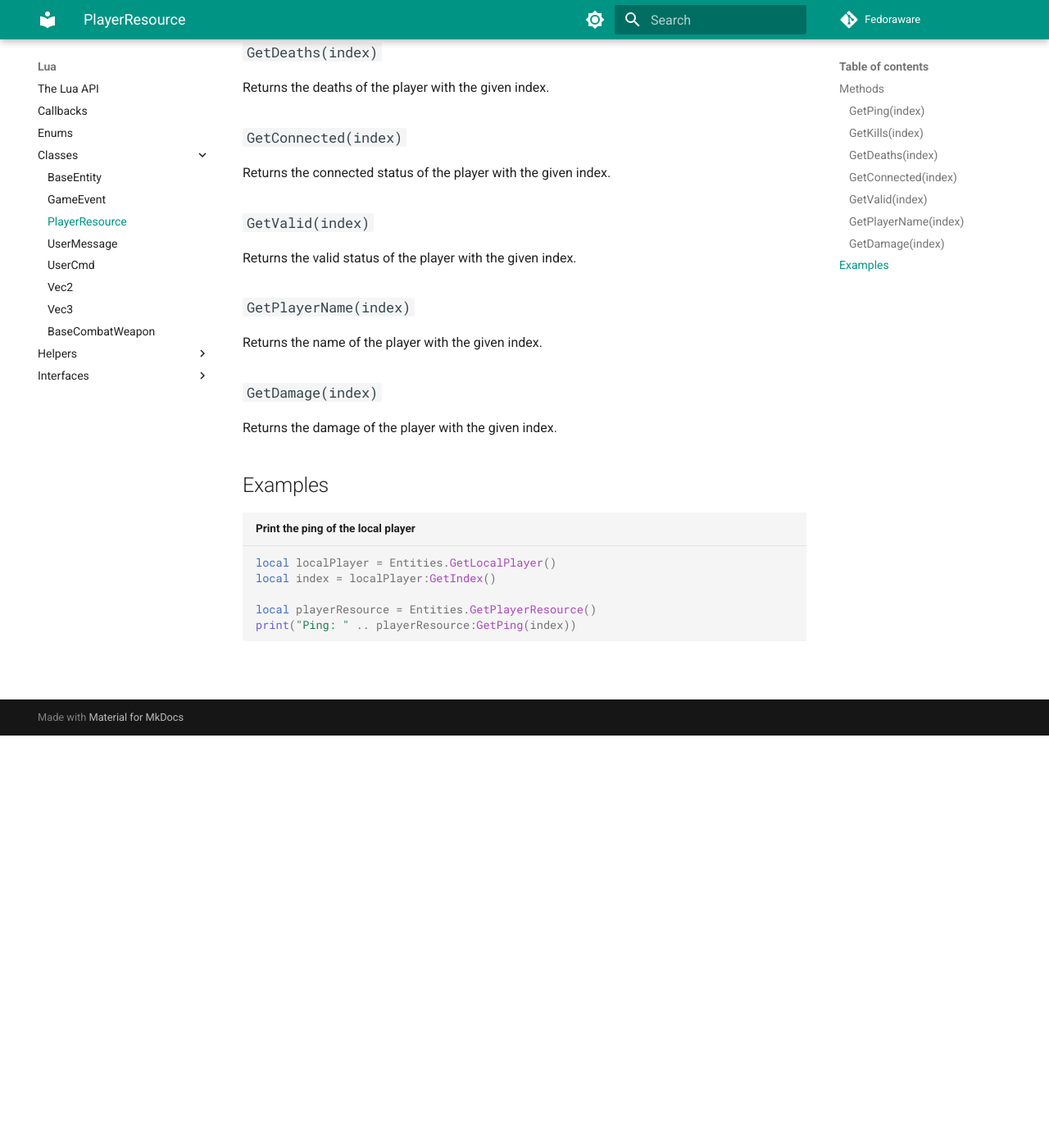
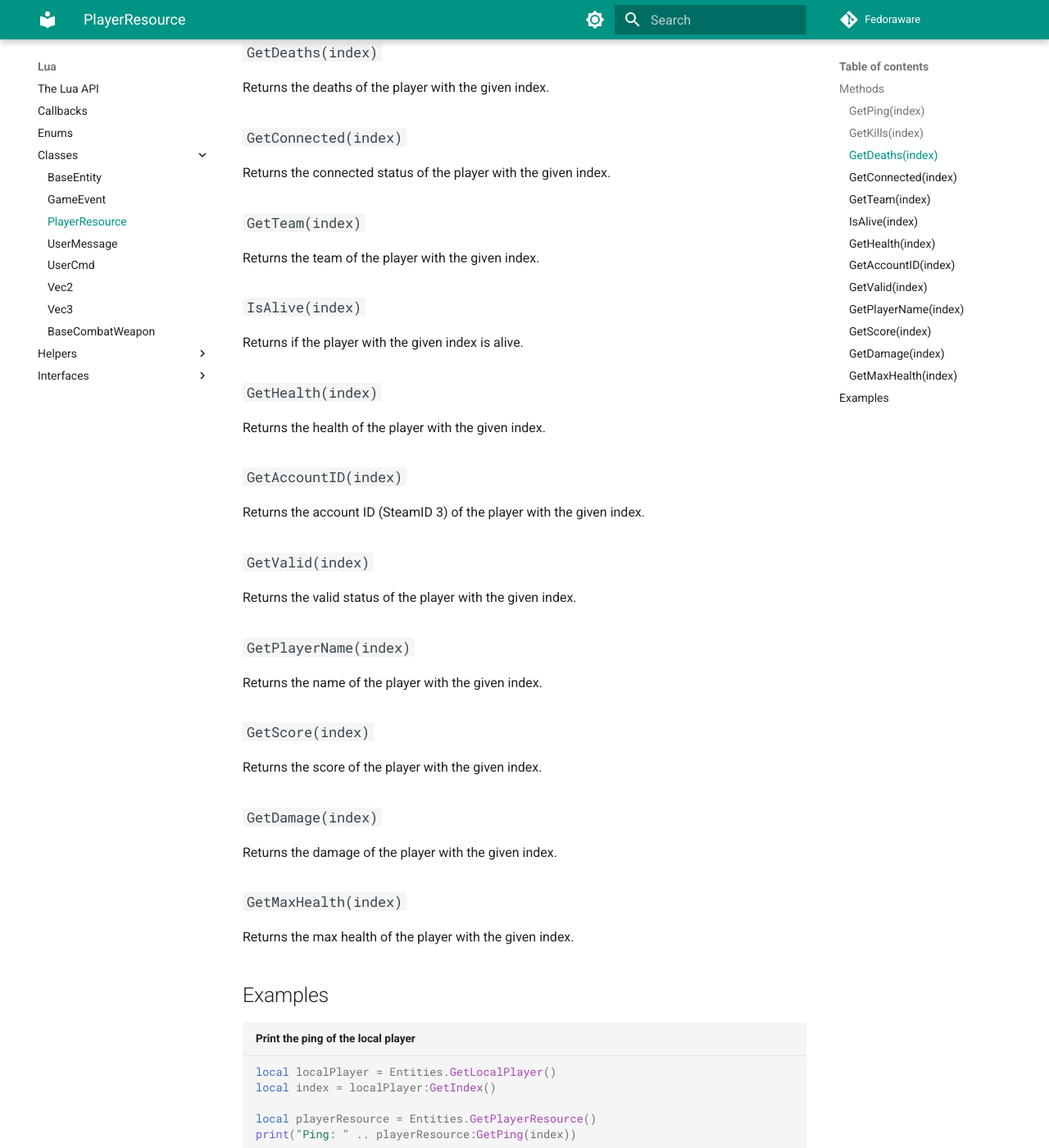
Before and after one commit to imgladnotu/Docs-Edit, an MkDocs documentation site: the page built from docs/Lua/Classes/player-resource.md, in a window 1280 px wide and 1400 px high, scrolled down 503 px. Shown: the whole window at 82% size. Built offline with MkDocs 1.6.1 and Material for MkDocs 9.7.7, drawn with Linux system fonts in a browser that asks for light colours; comment, search, counter and statistics services are not loaded.

Commit message:
Updated Lua docs

```diff
--- a/docs/Lua/Classes/player-resource.md
+++ b/docs/Lua/Classes/player-resource.md
@@ -20,6 +20,22 @@ Returns the deaths of the player with the given index.
 
 Returns the connected status of the player with the given index.
 
+### `GetTeam(index)`
+
+Returns the team of the player with the given index.
+
+### `IsAlive(index)`
+
+Returns if the player with the given index is alive.
+
+### `GetHealth(index)`
+
+Returns the health of the player with the given index.
+
+### `GetAccountID(index)`
+
+Returns the account ID (SteamID 3) of the player with the given index.
+
 ### `GetValid(index)`
 
 Returns the valid status of the player with the given index.
@@ -28,9 +44,17 @@ Returns the valid status of the player with the given index.
 
 Returns the name of the player with the given index.
 
+### `GetScore(index)`
+
+Returns the score of the player with the given index.
+
 ### `GetDamage(index)`
 
 Returns the damage of the player with the given index.
+
+### `GetMaxHealth(index)`
+
+Returns the max health of the player with the given index.
 
 ## Examples
 
```
Also changed, not shown: docs/Lua/Classes/user-message.md (+4 -0 lines).
